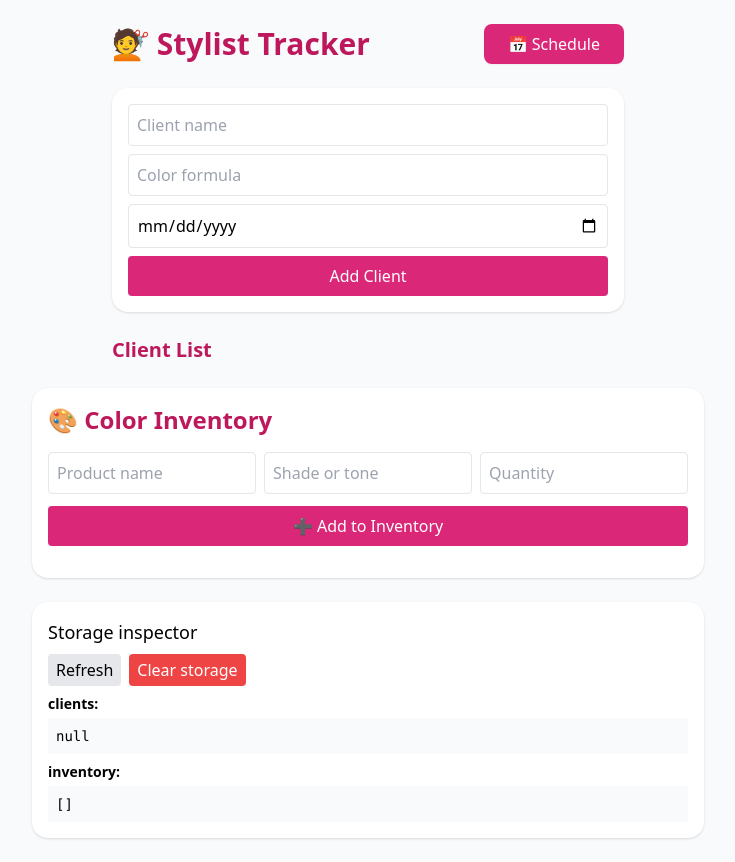
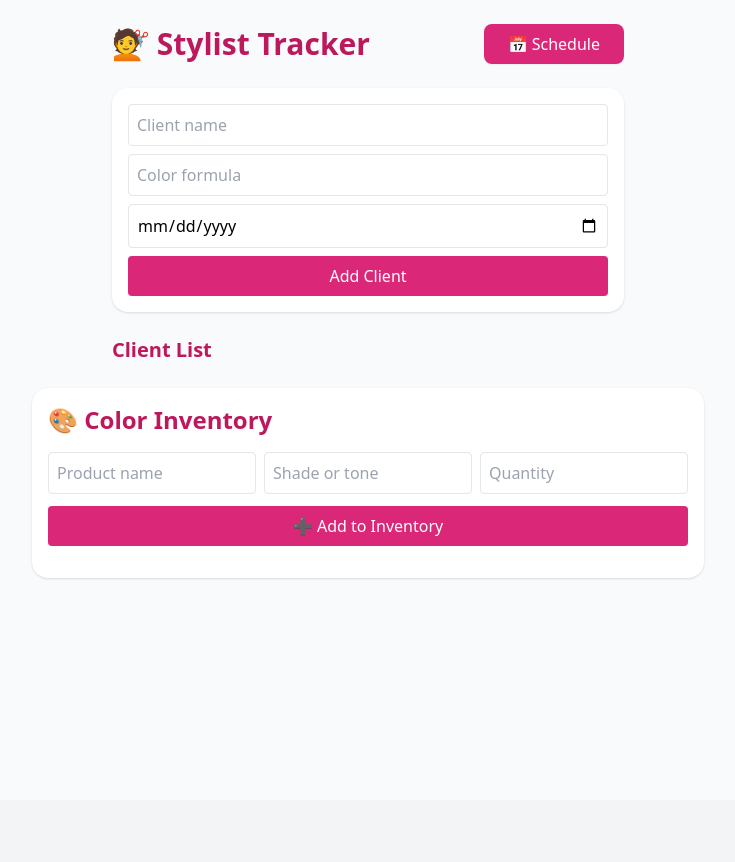
Before and after one commit to baileypatrick565-blip/Stylist-Tracker, a React (Vite) app: page / in a window 1280 px wide. Shown: the whole page, without its empty margins (272-1007 px from the left). After the commit the page ends 800 px from the top, so only its background shows below. Built offline with nearby package versions, Linux system fonts and the light colour scheme; the HTML template or start-up script is replaced by a standard one.

Commit message:
Remove StorageDebug component

```diff
--- a/src/App.jsx
+++ b/src/App.jsx
@@ -1,6 +1,5 @@
 import React, { useEffect, useState } from 'react';
 import Inventory from './components/Inventory';
-import StorageDebug from './StorageDebug';
 
 export default function App() {
   // Initialize clients from localStorage or empty array
@@ -152,9 +151,6 @@ export default function App() {
 
       {/* Inventory is now a separate component */}
       <Inventory />
-
-      {/* Storage debug panel (visible on the page for debugging persistence) */}
-      <StorageDebug />
     </div>
   );
 }
```
